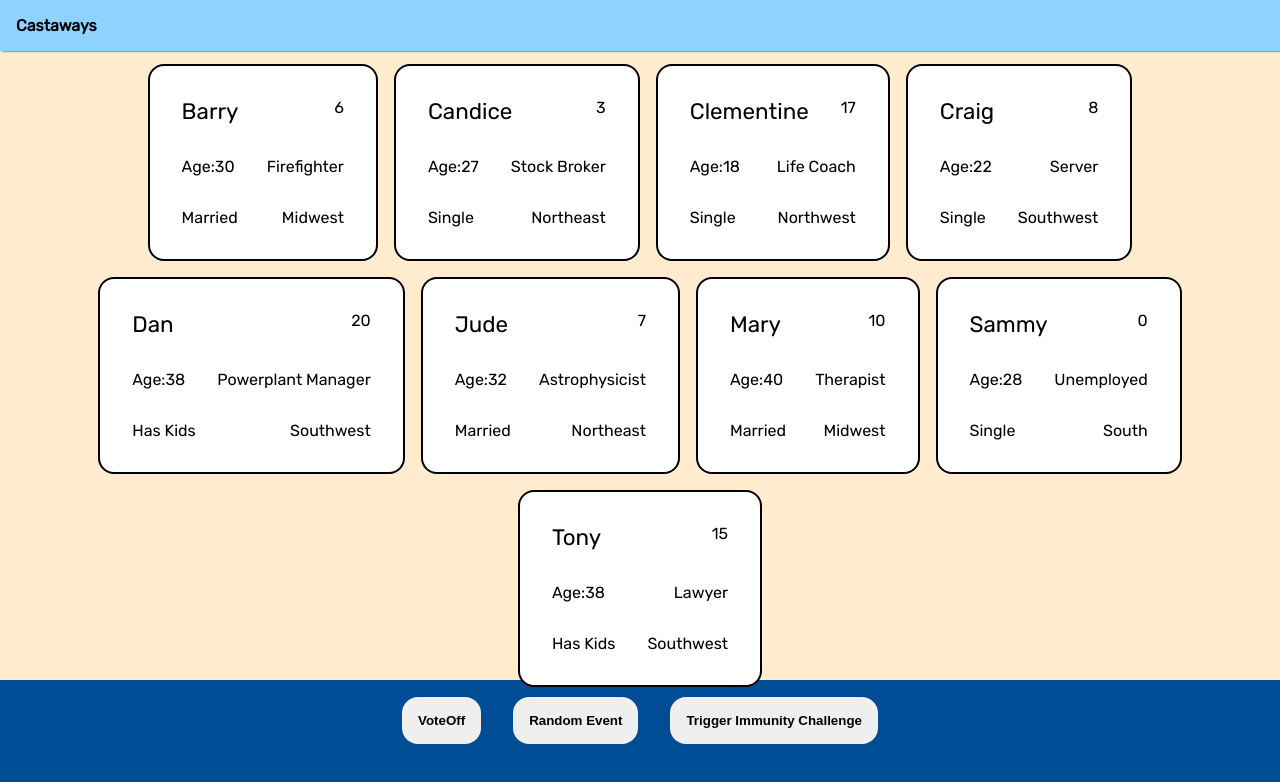
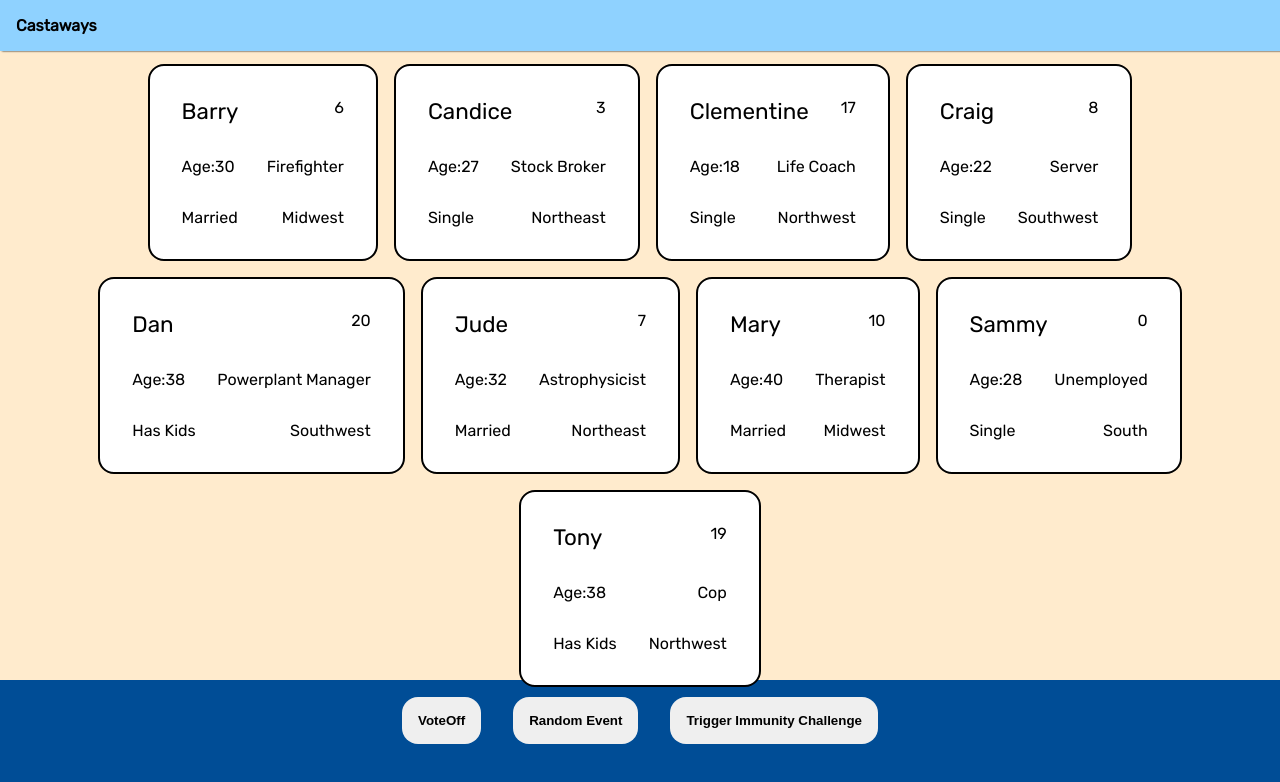
Before and after one commit to mwinser/castaways, a React (Create React App) app: page / in a window 1280 px wide. Shown: the top 782 px of the page. Built offline with nearby package versions, Linux system fonts and the light colour scheme.

Commit message:
randomized job assignment

```diff
--- a/src/player_data.js
+++ b/src/player_data.js
@@ -99,7 +99,7 @@ const playerData = [
 
 function startingStats() {
     var names = ["Sammy", "Barry", "Dan", "Candice", "Clementine", "Ziggy", "Adam", "Alex", "Ambrosia", "Tony", "Tina", "Jude", "DeShawn", "Mike", "Stevie", "Sam", "Elliot", "Rob", "Roberto", "Robbie", "Bobby", "Amy", "Beth", "Charlie", "Freya", "Dom", "Latoya"]
-    const jobs = ["Student", "Cop", "Lawyer"]
+    const jobs = ["Unemployed", "Server","Student","Powerplant Manager", "Construction Worker","Truck Driver","Firefighter", "Cop","Soldier","Therapist", "Astrophysicist","Professor","Life Coach", "Stock Broker","Lawyer"]
     const regions = ["Northeast", "South", "Midwest", "Northwest", "Southwest"]
     const families = ["Single", "Married", "Has Kids"]
     //function to make sure no names are chosen twice
@@ -107,14 +107,20 @@ function startingStats() {
         let number = ~~(Math.random()*names.length)
         let name = names[number]
         names.splice(number, 1)
-        console.log(names)
         return name
+    }
+    //function to make sure no jobs are chosen twice
+    function pickJob(){
+        let number = ~~(Math.random()*jobs.length)
+        let job = jobs[number]
+        jobs.splice(number, 1)
+        return job
     }
     //create random player
     const rando = {
         name: pickName(),
         age: 18 + ~~(Math.random()*(45-18)),
-        job: jobs[~~(Math.random()*jobs.length)],
+        job: pickJob(),
         region: regions[~~(Math.random()*regions.length)],
         family: families[~~(Math.random()*families.length)],
         personality: ~~(Math.random()*20),
```
